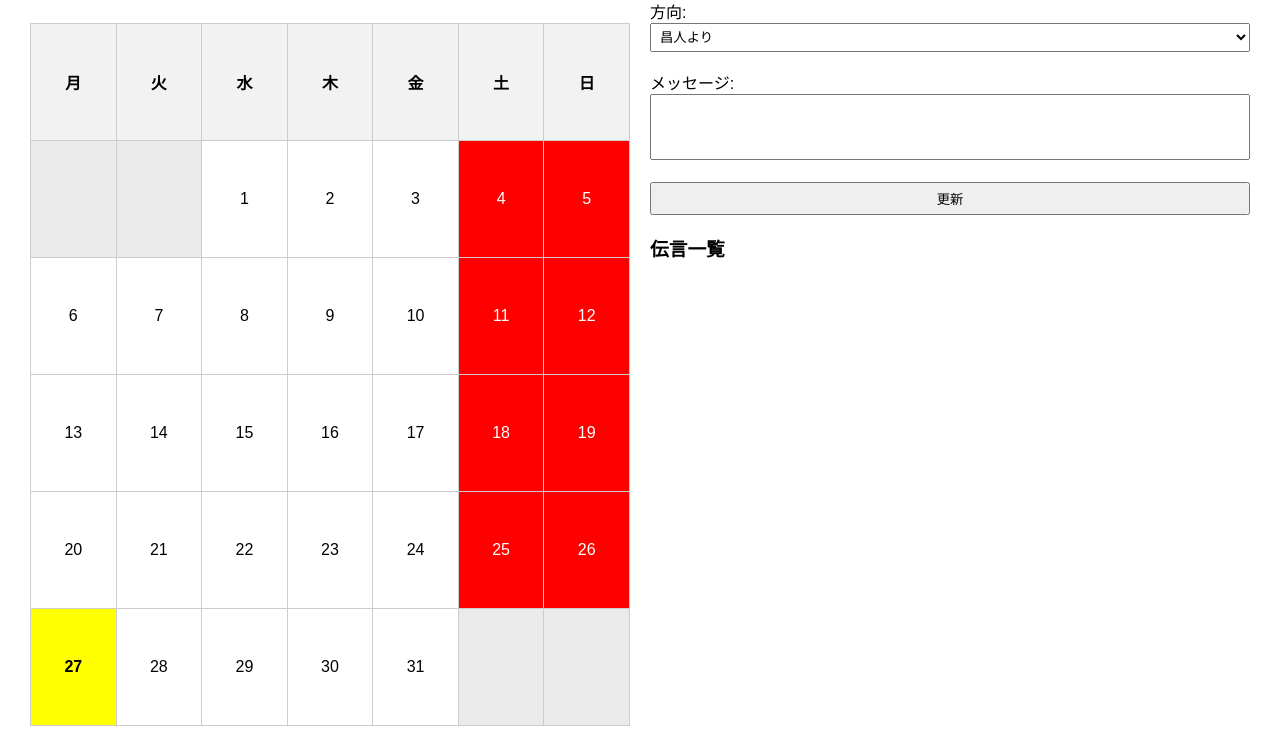
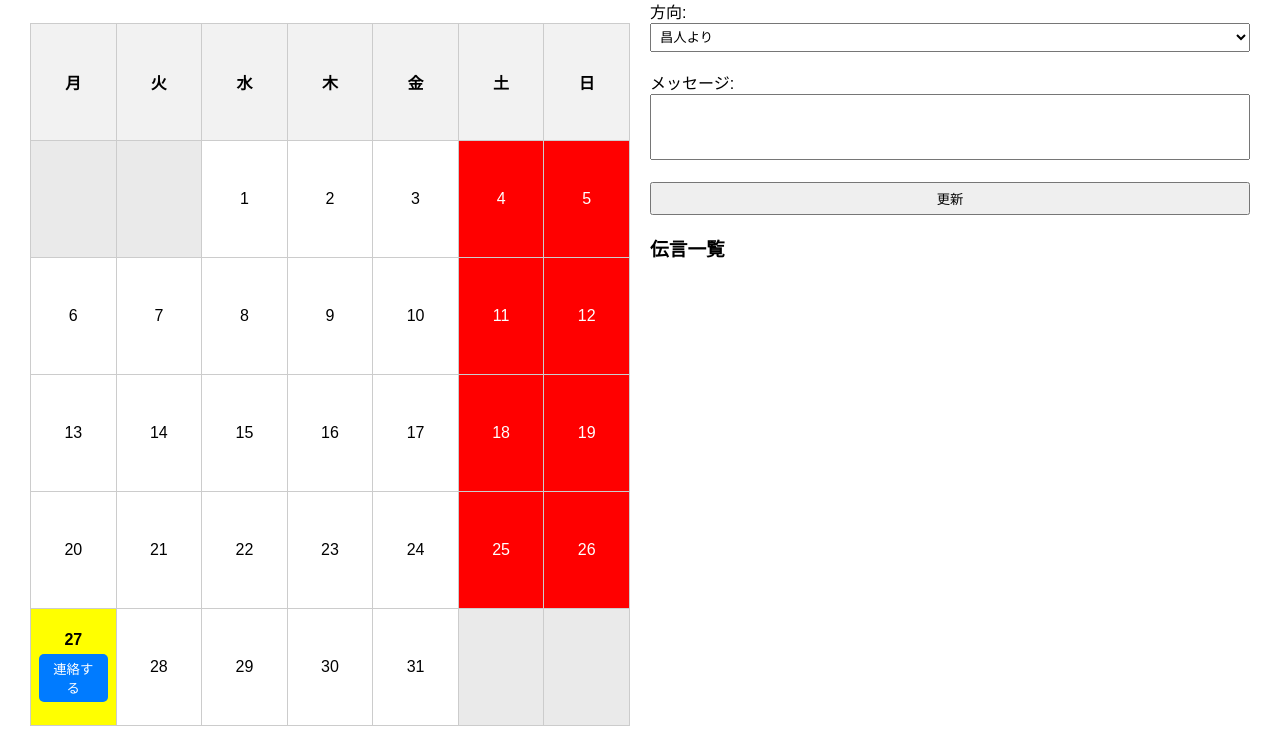
Before and after one commit to honjobunseki/flask-attendance-app, a Flask app: page / in a window 1280 px wide. Shown: the part 96-852 px from the top of the page. Run offline with Flask 3, Linux system fonts and the light colour scheme; data that the repository does not hold is empty; some libraries are stand-ins or nearby versions.

Commit message:
Update calendar.html

```diff
--- a/templates/calendar.html
+++ b/templates/calendar.html
@@ -66,7 +66,31 @@
             box-sizing: border-box;
             padding: 5px;
         }
+        .contact-btn {
+            display: inline-block;
+            margin-top: 5px;
+            padding: 5px 10px;
+            background-color: #007bff;
+            color: white;
+            border: none;
+            border-radius: 5px;
+            cursor: pointer;
+            text-align: center;
+        }
+        .contact-btn:hover {
+            background-color: #0056b3;
+        }
     </style>
+    <script>
+        function openPopup(day, status) {
+            const popupWidth = 500;
+            const popupHeight = 400;
+            const left = (window.innerWidth - popupWidth) / 2;
+            const top = (window.innerHeight - popupHeight) / 2;
+            const url = `/popup?day=${encodeURIComponent(day)}&status=${encodeURIComponent(status)}`;
+            window.open(url, "_blank", `width=${popupWidth},height=${popupHeight},left=${left},top=${top}`);
+        }
+    </script>
 </head>
 <body>
     <div class="calendar">
@@ -95,6 +119,11 @@
                                     {% if status %}
                                         <div>{{ status }}</div>
                                     {% endif %}
+                                    <button
+                                        class="contact-btn"
+                                        onclick="openPopup('{{ year }}年{{ month }}月{{ day }}日', '{{ status }}')">
+                                        連絡する
+                                    </button>
                                 </td>
                             {% elif is_holiday %}
                                 <td class="holiday">
```
